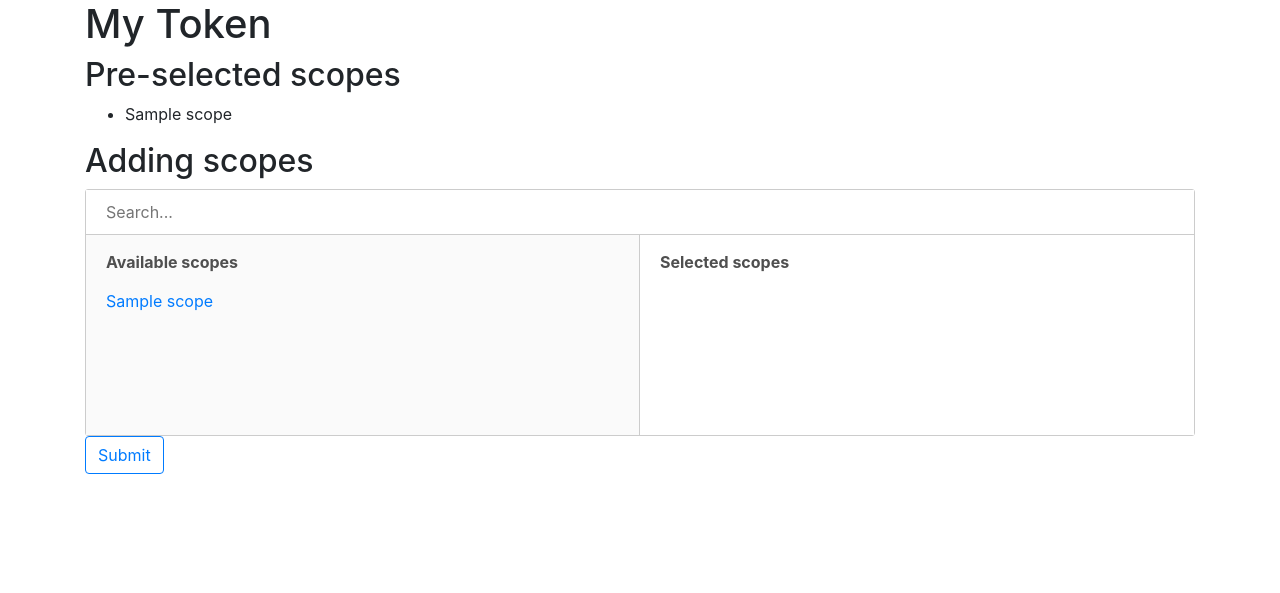
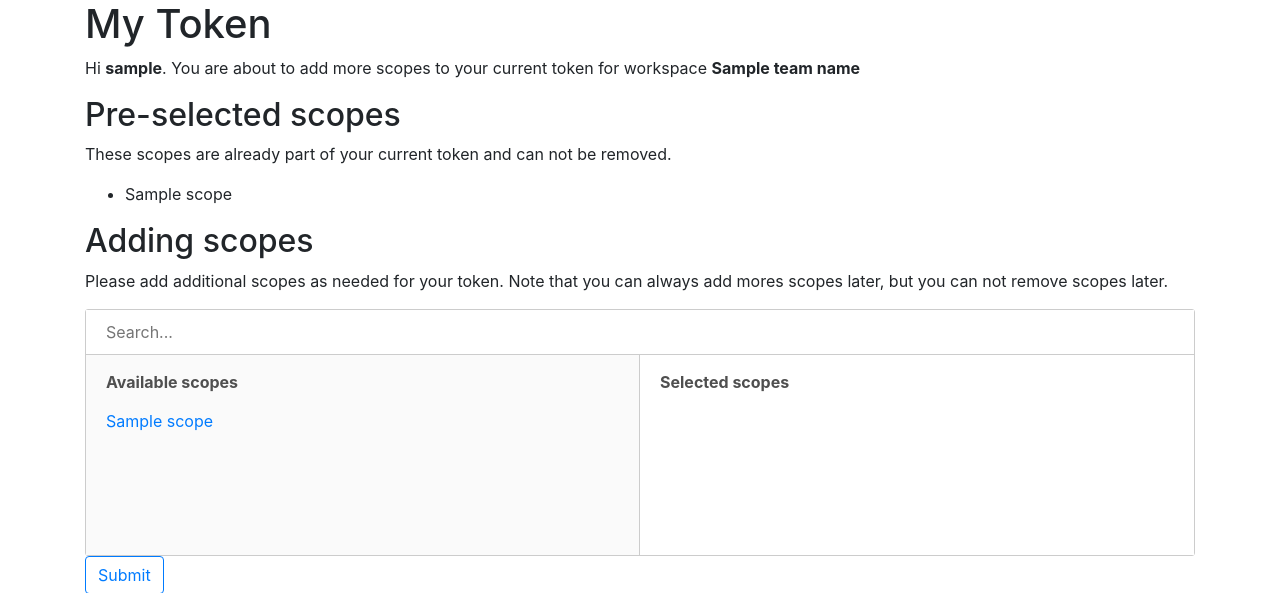
Before and after one commit to ErikKalkoken/slack-my-token, a Flask app: template templates/select.html.j2 in a window 1280 px wide. Shown: the top 593 px of the page. Run offline with Flask 2, Linux system fonts and the light colour scheme; the template is opened without the code that fills it: most values are stand-ins (such as "Sample title", 1, 10 or a date in 2020); some libraries are stand-ins or nearby versions.

Commit message:
added more info on web pages

```diff
--- a/app.py
+++ b/app.py
@@ -25,6 +25,15 @@ AID_BUTTON_NEW = "button_new"
 AID_BUTTON_REMOVE = "button_remove"
 AID_BUTTON_REFRESH = "button_refresh"
 
+
+##########################################
+# Utility functions
+#
+
+
+##########################################
+# Classes
+#
 
 class Scopes:
 
@@ -215,6 +224,36 @@ class Authorization:
         """auth is belonging to app owner if it containts commands scopes"""
         return Scopes.SCOPE_COMMANDS in self.scopes
 
+    def json_dumps(self) -> str:
+        """returns the JSON representation of this object as string"""
+        arr = {
+            "team_id": self.team_id,
+            "user_id": self.user_id,
+            "team_name": self.team_name,
+            "user_name": self.user_name,
+            "scopes": self.scopes.get_string(),
+            "token": self.token,
+            "last_update": self.last_update.isoformat()
+        }
+        return json.dumps(arr)
+
+    @classmethod
+    def json_loads(cls, json_str: str) -> "Authorization":
+        """returns a new object from the provided JSON representation"""
+        arr = json.loads(json_str)
+        tz_utc = pytz.timezone("UTC")
+        return Authorization(
+            arr["team_id"],
+            arr["user_id"],
+            arr["team_name"],
+            arr["user_name"],
+            Scopes.create_from_string(arr["scopes"]),
+            arr["token"],
+            datetime.fromisoformat(arr["last_update"])
+        )
+
+    #############
+    # DB related methods
     def store(self, connection: object):
         """stores the current object to database. will overwrite existing.
 
@@ -388,7 +427,10 @@ class Authorization:
         return count
 
 
-# flask app
+##########################################
+# Flask app
+#
+
 app = Flask(__name__)
 app.secret_key = FLASK_SECRET_KEY
 
@@ -411,39 +453,79 @@ def web_select_scopes():
             )
         if my_auth is None:
             scopes_preselected = Scopes([Scopes.SCOPE_IDENTIFY])
+            team_name = None
+            user_name = None
         else:
             scopes_preselected = my_auth.scopes
+            team_name = my_auth.team_name
+            user_name = my_auth.user_name
+            session["team_id"] = team_id
+            session["user_id"] = user_id
     else:
         scopes_preselected = Scopes(
             [Scopes.SCOPE_IDENTIFY, Scopes.SCOPE_COMMANDS]
         )
+        team_name = None
+        user_name = None
+
     session["scopes_preselected"] = scopes_preselected.get_string()
-
     scopes_all = Scopes.create_from_file("scopes")
     scopes_remain = scopes_all.diff(scopes_preselected)
     return render_template(
         'select.html.j2',
         scopes_preselected=scopes_preselected.get_sorted(),
-        scopes_remain=scopes_remain.get_sorted()
+        scopes_remain=scopes_remain.get_sorted(),
+        team_name=team_name,
+        user_name=user_name
+
     )
 
 
 @app.route("/process", methods=["POST"])
 def web_confirm_scopes():
+    if "scopes_preselected" not in session:
+        print("session incomplete")
+        abort(500)
+
+    if "team_id" in session and "user_id" in session:
+        # load current auth to display name on web page
+        team_id = session["team_id"]
+        user_id = session["user_id"]
+        with psycopg2.connect(DATABASE_URL) as connection:
+            my_auth = Authorization.fetchFromDb(
+                connection,
+                team_id,
+                user_id
+            )
+    else:
+        my_auth = None
+
+    if my_auth is not None:
+        team_name = my_auth.team_name
+        user_name = my_auth.user_name
+    else:
+        team_name = None
+        user_name = None
+
+    scopes_preselected = Scopes.create_from_string(session["scopes_preselected"])
     scopes_added = Scopes(request.form.getlist("scope"))
-    scopes_preselected = Scopes.create_from_string(session["scopes_preselected"])
     scopes_all = scopes_added + scopes_preselected
+
     state = secrets.token_urlsafe(20)
     session["state"] = state
+
     oauth_url = (f'https://slack.com/oauth/authorize?scope={ scopes_all.get_string() }'
         + f'&client_id={ SLACK_CLIENT_ID }'
         + f'&state={ state }'
         )
-
+    if my_auth is not None:
+        oauth_url += f"&team={ my_auth.team_id }"
     return render_template(
         'confirm.html.j2',
         oauth_url=oauth_url,
-        scopes=scopes_all.get_sorted()
+        scopes=scopes_all.get_sorted(),
+        team_name=team_name,
+        user_name=user_name
     )
 
 
@@ -715,6 +797,9 @@ def slack_interactive_request():
     return ""
 
 
-# to run this flask app locally
+##########################################
+# Main - for running this app locally
+#
+
 if __name__ == '__main__':
     app.run(debug=True, port=8000)
--- a/templates/select.html.j2
+++ b/templates/select.html.j2
@@ -6,7 +6,18 @@
 {% endblock %}
 
 {% block body %}
+    {% if team_name != None %}
+        <p>Hi <strong>{{ user_name }}</strong>. You are about to add more scopes to your current token for workspace <strong>{{ team_name }}</strong> </p>
+    {% else %}
+        <p>Hi there! You are about to freshly install this app to a workspace.</p>
+    {% endif%}
+
     <h2>Pre-selected scopes</h2>
+    {% if team_name != None %}
+        <p>These scopes are already part of your current token and can not be removed.</p>
+    {% else %}
+        <p>These scopes are required for the installation of this app and can not be removed.</p>
+    {% endif%}
     <ul>
         {% for scope in scopes_preselected %}
             <li>{{ scope }}</li>
@@ -14,6 +25,7 @@
     </ul>
 
     <h2>Adding scopes</h2>
+    <p>Please add additional scopes as needed for your token. Note that you can always add mores scopes later, but you can not remove scopes later.</p>
     <form action="process" method="post">
         <select id="scopes" name="scope" multiple="multiple">
             {% for scope in scopes_remain %}
```
Also changed, not shown: templates/confirm.html.j2 (+11 -2 lines), tests/test_Authorization.py (+25 -0 lines).
